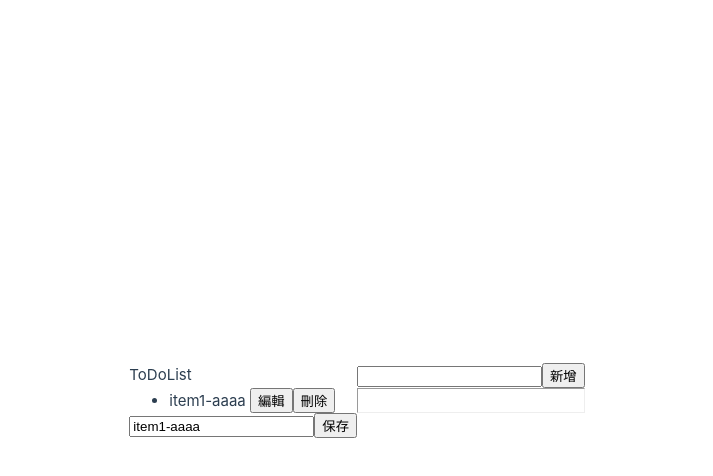
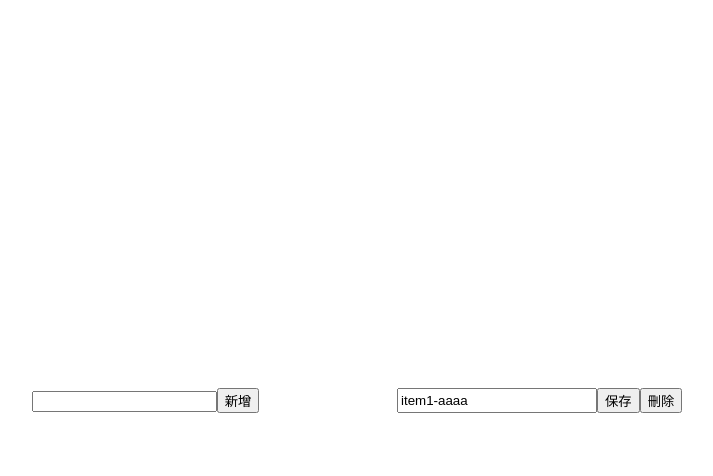
Before and after one commit to kath1122/todolist-ts, a Vue app: page / in a window 1280 px wide. Both pictures are taken after a click on the button "編輯". Shown: the top 476 px of the page, without its empty margins (283-996 px from the left). Built offline with nearby package versions, Linux system fonts and the light colour scheme.

Commit message:
調整component

```diff
--- a/src/App.vue
+++ b/src/App.vue
@@ -14,7 +14,7 @@ export default defineComponent({
 </script>
 
 <template>
-  <TodoHeader msg="ToDoList"></TodoHeader>
+  <TodoHeader></TodoHeader>
   <TodoList></TodoList>
 </template>
 
--- a/src/components/TodoHeader.vue
+++ b/src/components/TodoHeader.vue
@@ -1,5 +1,4 @@
 <template>
-    {{ msg }}
     <div class="todo-header">
       <input type="text" v-model="newItem">
       <button type="button" @click="addItem">新增</button>
@@ -12,12 +11,12 @@
 
   export default defineComponent({
     name: 'TodoHeader',
-    props: {
-      msg: {
-        type: String,
-        require: true
-      }
-    },
+    // props: {
+    //   msg: {
+    //     type: String,
+    //     require: true
+    //   }
+    // },
     setup: () => {
       const todoStore = useTodoStore()
 
--- /dev/null
+++ b/src/components/TodoItem.vue
@@ -0,0 +1,68 @@
+<template>
+    <li class="flex">
+        <span class="fix-width" v-show="!isEdit">{{$props.item.text}}</span>
+        <input class="fix-width" v-show="isEdit" type="text" v-model="textEdit">
+        <button v-show="isEdit" type="button" @click="saveItem">保存</button>
+        <button v-show="!isEdit" type="button" @click="editItem">編輯</button>
+        <button type="button" @click="deleteItem">刪除</button>
+    </li>
+  </template>
+
+  <script lang="ts">
+  import { defineComponent, ref } from 'vue'
+  import { useTodoStore } from '../stores/todo'
+
+  export default defineComponent({
+    name: 'TodoItem',
+    props: {
+        item: {
+            type: Object,
+            require: true
+        },
+        index: {
+            type: Number,
+            require: true
+        }
+    },
+    setup: (props) => {
+      const isEdit = ref(false)
+      const todoStore = useTodoStore()
+      const textEdit = ref('')
+
+      const deleteItem = () => {
+        todoStore.deleteItem(props.index)
+      }
+      const editItem = () => {
+        isEdit.value = true
+        textEdit.value = props.item?.text
+      }
+
+      const saveItem = () => {
+        if(!textEdit.value){
+          return
+        }
+        todoStore.updateItem(textEdit.value, props.index)
+        textEdit.value = ''
+        isEdit.value = false
+      }
+
+      return {
+        isEdit,
+        textEdit,
+        deleteItem,
+        editItem,
+        saveItem
+      }
+    }
+  })
+  </script>
+
+  <style scoped>
+  .flex{
+    display: flex;
+  }
+  .fix-width{
+    display: inline-block;
+    width: 200px;
+  }
+  </style>
--- a/src/components/TodoList.vue
+++ b/src/components/TodoList.vue
@@ -1,17 +1,8 @@
 <template>
   <div class="todo-list">
     <ul v-for="(item, index) in items" :key="item.id">
-      <li>
-        {{item.text}}
-        <button type="button" @click="editItem(item, index)">編輯</button>
-        <button type="button" @click="deleteItem(index)">刪除</button>
-      </li>
+      <TodoItem :item="item" :index="index"></TodoItem>
     </ul>
-  </div>
-  <hr>
-  <div class="todo-footer">
-    <input type="text" v-model="cacheData.text">
-    <button type="button" @click="saveItem">保存</button>
   </div>
 </template>
 
@@ -21,37 +12,19 @@
 // }>()
 import { defineComponent, ref } from 'vue'
 import { useTodoStore } from '../stores/todo'
-
-import type { Todo, CacheData } from '@/types/todo'
+import TodoItem from './TodoItem.vue'
 
 export default defineComponent({
   name: 'TodoList',
+  components: {
+    TodoItem
+  },
   setup: () => {
-    let cacheData = ref<CacheData>({id: 0, text: '', index: 0})
     const todoStore = useTodoStore()
     const items = todoStore.todoItems
 
-    const deleteItem = (index: number) => {
-      todoStore.deleteItem(index)
-    }
-    const editItem = (item: Todo, index: number) => {
-      cacheData.value = {...item, index}
-    }
-
-    const saveItem = () => {
-      if(!cacheData.value.text){
-        return
-      }
-      todoStore.updateItem(cacheData.value.text, cacheData.value.index)
-      cacheData.value.text = ''
-    }
-
     return {
       items,
-      cacheData,
-      deleteItem,
-      editItem,
-      saveItem
     }
   }
 })
```
